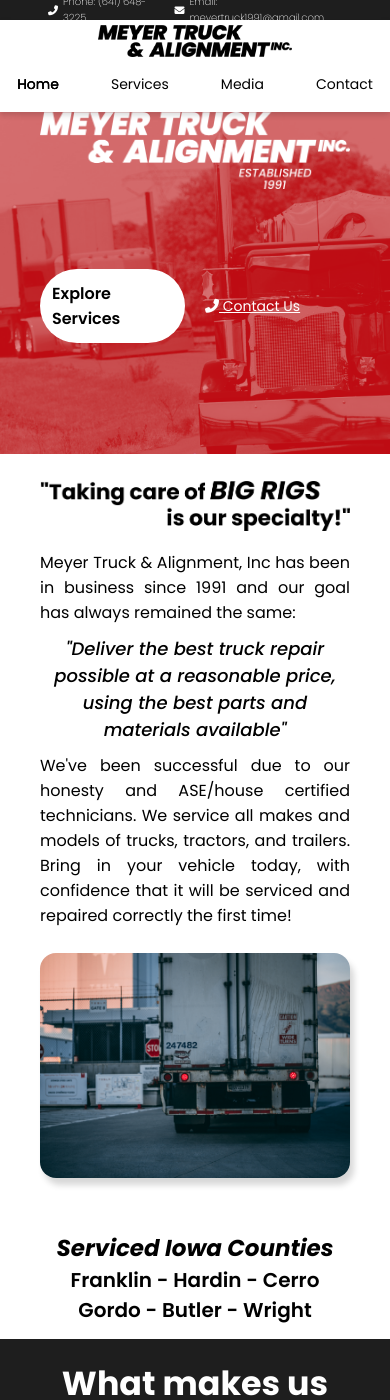
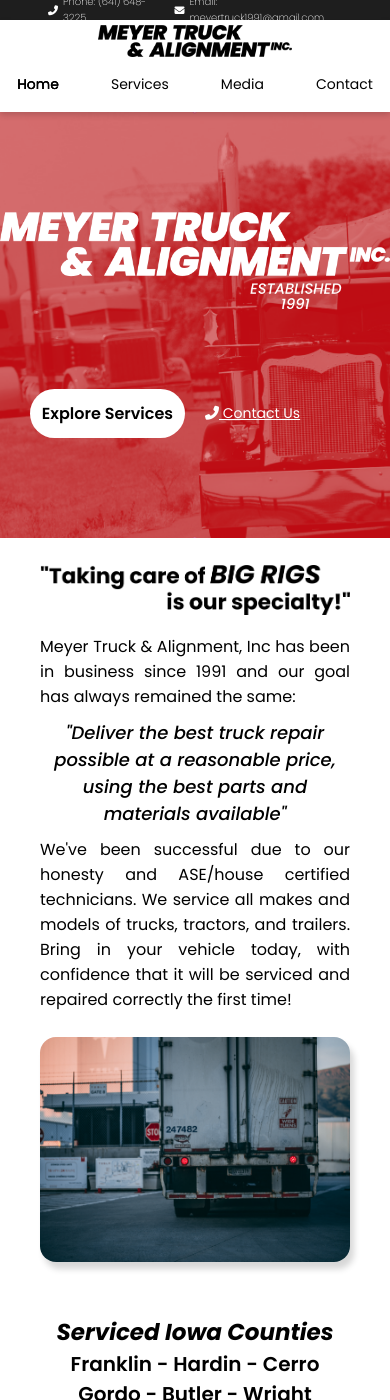
Before and after one commit to Abkes-Solutions-LLC/meyer-truck-and-alignment-website, a Jekyll site: the page built from index.html, in a window 390 px wide and 1400 px high. Built offline with Jekyll 4.4.1, drawn with Linux system fonts in a browser that asks for light colours; nearby versions of some CDN libraries.

Commit message:
Safari Fixes

```diff
--- a/_sass/index.scss
+++ b/_sass/index.scss
@@ -14,11 +14,15 @@
 	overflow: hidden;
 }
 
-.home-showcase .overlay {
-	display: flex;
-	flex-direction: column;
-	width: 100%;
+.home-showcase .container {
+	height: 100%;
 }
+
+// .overlay {
+// 	display: flex;
+// 	flex-direction: column;
+// 	width: 100%;
+// }
 
 .overlay-content {
 	width: 100%;
@@ -26,7 +30,6 @@
 	font-weight: 200;
 	font-size: 2.7rem;
 	padding: 21.3rem 13.3rem 0 13.3rem;
-
 }
 
 .overlay-content img {
--- a/_sass/scaled-media.scss
+++ b/_sass/scaled-media.scss
@@ -92,8 +92,16 @@
 		margin: 0 auto;
 	}
 
+	.overlay{
+		padding: 100px 0 100px 0;
+	}
+
 	.overlay-content{
 		padding: 0 0;
+	}
+
+	.overlay-buttons {
+		margin: 8rem 0 0 0;
 	}
 
 	.difference-grid, .history-grid, .home-service .grid {
```
